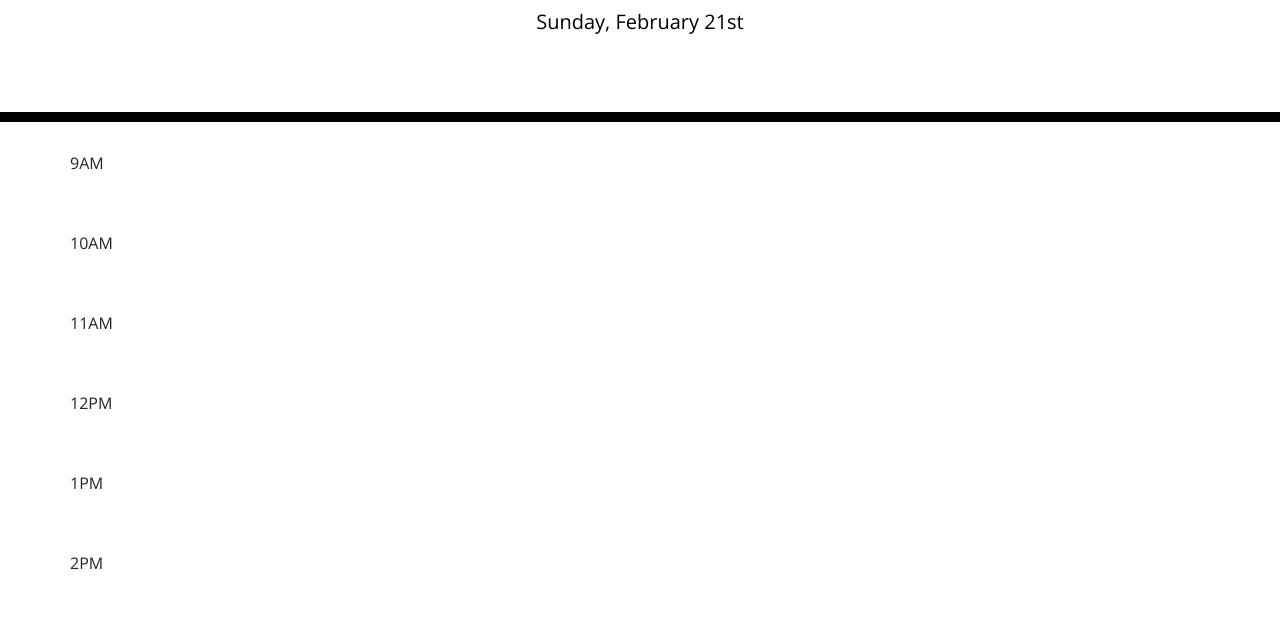
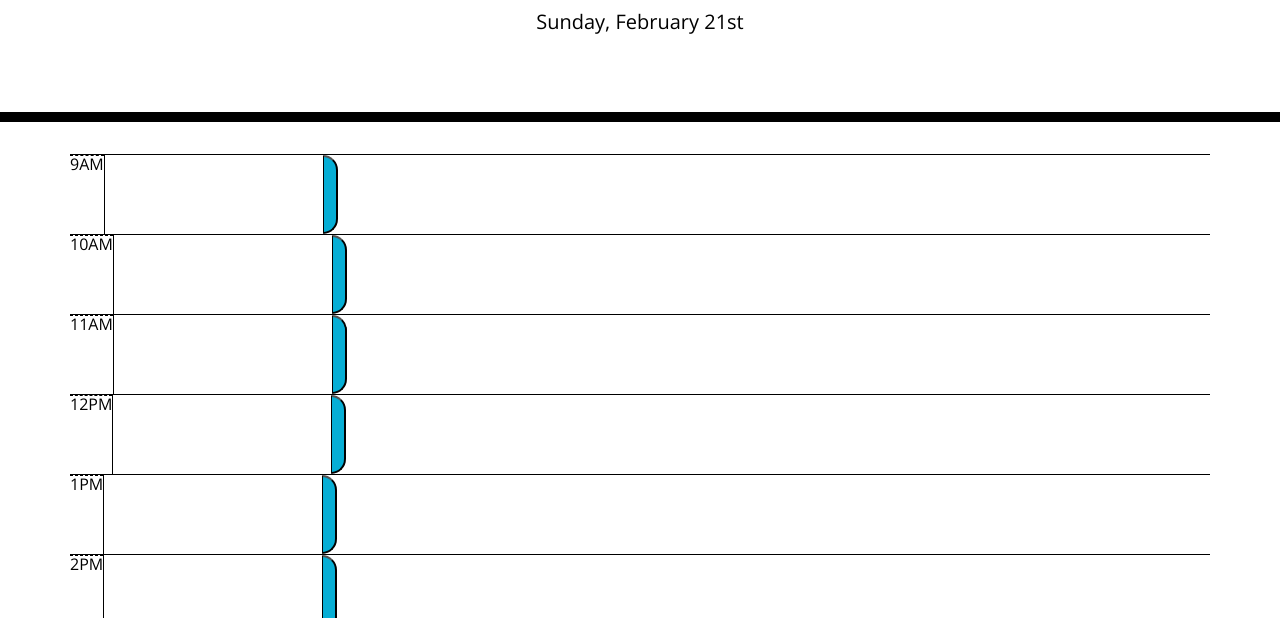
Before and after one commit to thebsking/workday-planner, a plain HTML site: page index.html in a window 1280 px wide. Shown: the part 182-800 px from the top of the page. Drawn offline with nearby package versions, Linux system fonts and the light colour scheme.

Commit message:
refactored display for loop to nest all elements correctly

```diff
--- a/assets/css/style.css
+++ b/assets/css/style.css
@@ -33,7 +33,7 @@ textarea{
 .row {
   white-space: pre-wrap;
   height: 80px;
-  border-top: 1px solid white;;
+  border-top: 1px solid black;;
 }
 
 .hour {
--- a/assets/js/script.js
+++ b/assets/js/script.js
@@ -8,21 +8,27 @@ todaysDate.text(moment().format('dddd, MMMM Do'));
 
 //display time blocks
 for (var i = 0; i < hours.length; i++) {
-    mainArea.append($('<div>').addClass('row').attr('id', 'hour-'+i).text(hours[i]))
+   mainArea.append($('<div>').addClass('time-block').attr('id', 'hour-'+i));
+   $('div.time-block').eq(i).append($('<div>').addClass('row'))
+   $('div.row').eq(i).append($('<span>').addClass('hour').text(hours[i])).append($('<textarea>').addClass('description')).append($('<button>').addClass('saveBtn'))
 };
+// let rowNumber = mainArea.children().length;
+// for (var i = 0; i < rowNumber; i++){
+//     $('div.time-block:eq(i)').append($('<div>').addClass('row'))
+// }
 
 
 //color code time rows
-let rowNumber = mainArea.children().length;
-for (var x = 0; x < rowNumber; x++) {
-    currentRow = $(`#hour-${x}`);
-    if (currentRow.text() > moment().format('hA')) {
-       currentRow.addClass(".past");
-    } else if (currentRow < moment().format('hA')){
-        currentRow.addClass(".future");
-    } else {
-        currentRow.addClass(".present")
-    }
-}
+
+// for (var x = 0; x < rowNumber; x++) {
+//     currentRow = $(`#hour-${x}`);
+//     if (currentRow.text() > moment().format('hA')) {
+//        currentRow.addClass(".past");
+//     } else if (currentRow < moment().format('hA')){
+//         currentRow.addClass(".future");
+//     } else {
+//         currentRow.addClass(".present")
+//     }
+// }
 
 //
```
